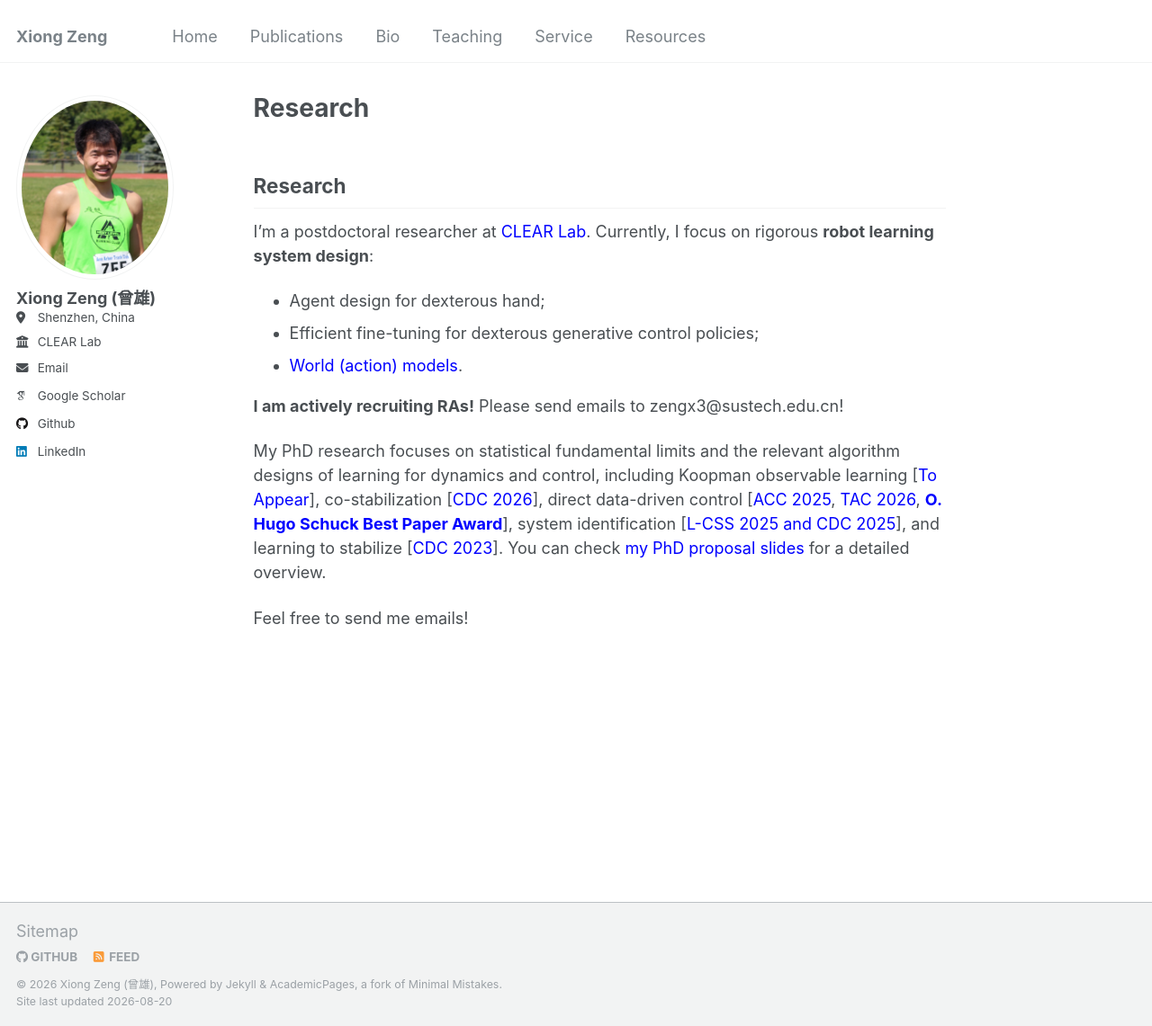
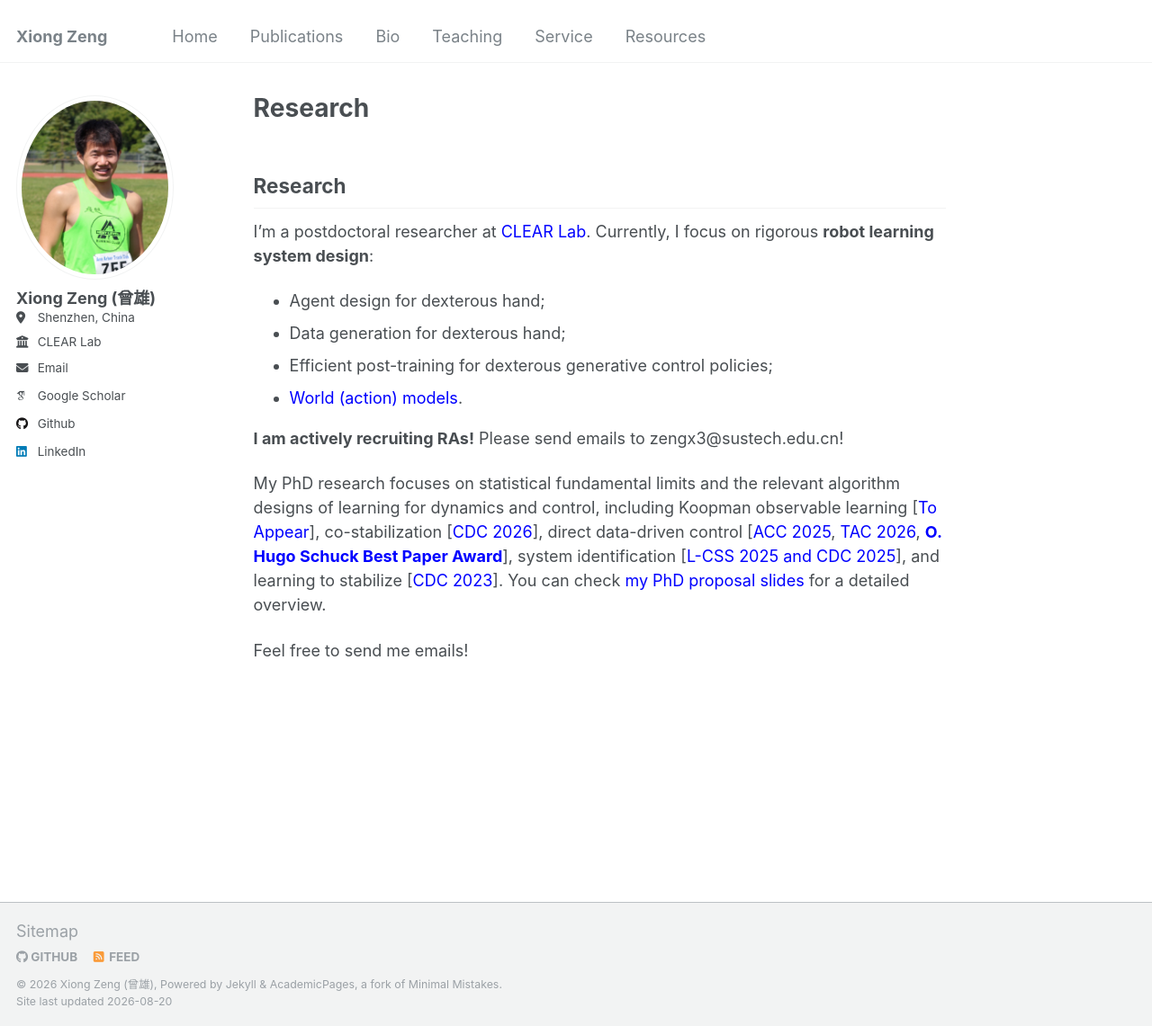
Before and after one commit to zengxiong111/zengxiong.github.io, a Jekyll site: the page built from _pages/about.md, in a window 1280 px wide and 1141 px high. Shown: the whole window at 90% size. Built offline with Jekyll 4.4.1, drawn with Linux system fonts in a browser that asks for light colours; some web fonts are replaced; our own code applies the rules of GitHub Pages for plain Markdown files.

Commit message:
Update about.md

```diff
--- a/_pages/about.md
+++ b/_pages/about.md
@@ -11,7 +11,8 @@ redirect_from:
 I'm a postdoctoral researcher at <a href="https://www.wzhanglab.site/" style="color: blue;text-decoration: none;" target="_blank">CLEAR Lab</a>. Currently, I focus on rigorous **robot learning system design**:
 
 - Agent design for dexterous hand;
-- Efficient fine-tuning for dexterous generative control policies;
+- Data generation for dexterous hand;
+- Efficient post-training for dexterous generative control policies;
 - <a href="https://clearlab-sustech.github.io/WorldModelSurvey/" style="color: blue;text-decoration: none;" target="_blank">World (action) models</a>.
 
 **I am actively recruiting RAs!** Please send emails to zengx3@sustech.edu.cn!
```
